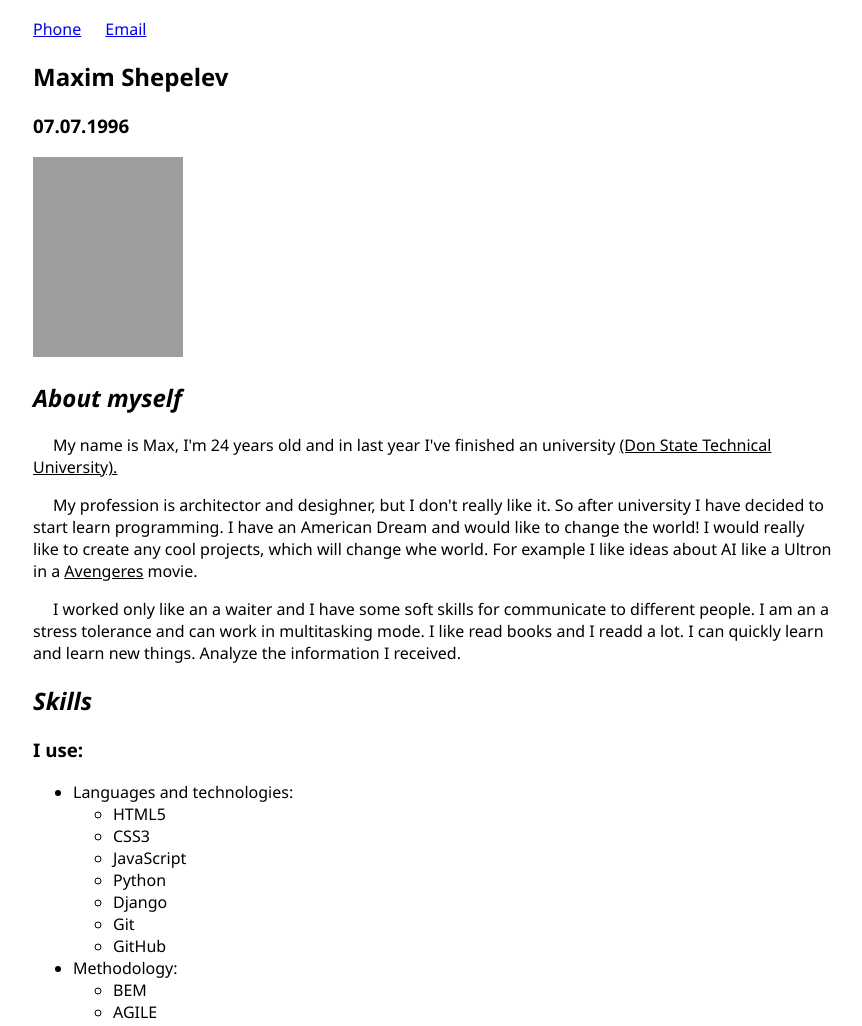
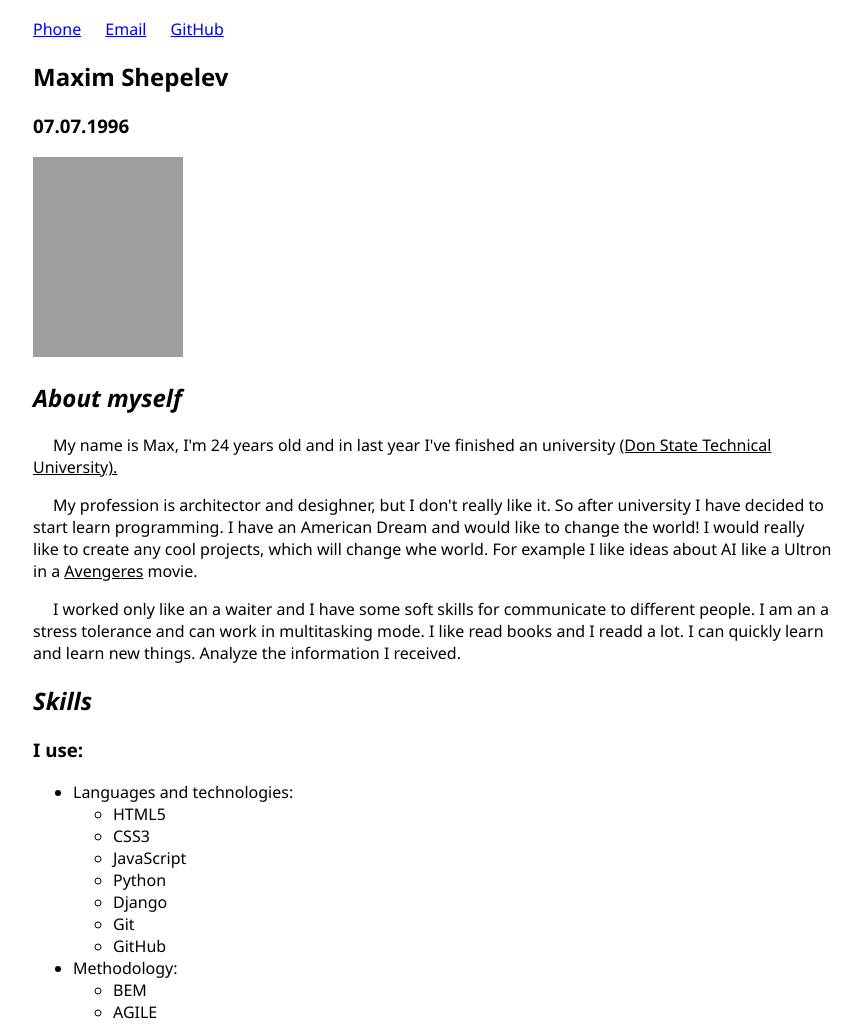
Before and after one commit to Maks77imka/rsschool-cv, a plain HTML site: page cv.html in a window 1280 px wide. Shown: the top 1026 px of the page, without its empty margins (207-1069 px from the left). Drawn offline with Linux system fonts and the light colour scheme; grey boxes are pictures that could not be loaded.

Commit message:
docs: add github link

```diff
--- a/cv.html
+++ b/cv.html
@@ -39,7 +39,7 @@
 <body>
   <div>
     <footer>
-      <nav><a href="+7(938)148-61-01">Phone</a> <a href="torchlight15@gmail.com">Email</a></nav>
+      <nav><a href="+7(938)148-61-01">Phone</a> <a href="torchlight15@gmail.com">Email</a> <a href="https://github.com/Maks77imka">GitHub</a></nav>
     </footer>
     <article>
       <h1>Maxim Shepelev</h1>
```
